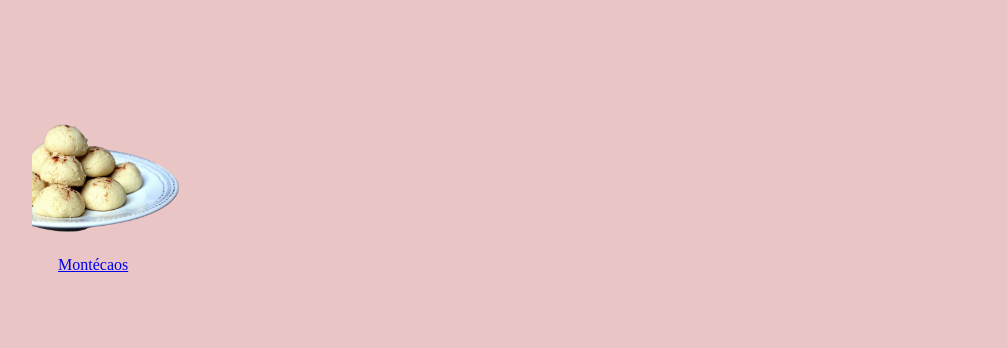
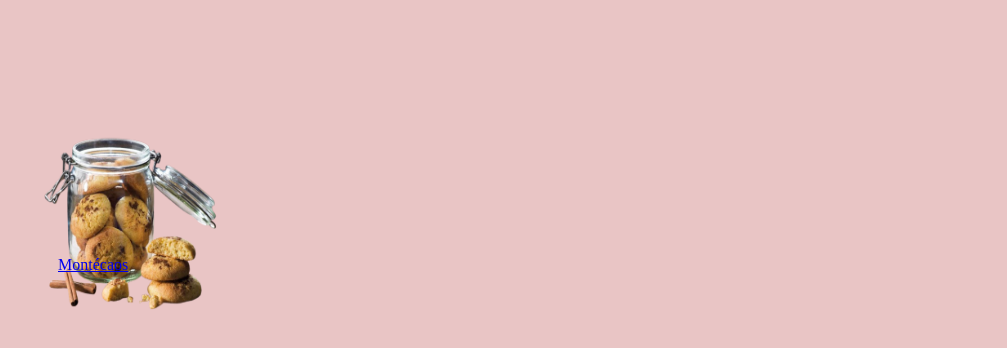
Before and after one commit to Anima-geek/journaldupetitbois, a plain HTML site: page recettes.html in a window 1280 px wide. Shown: the part 120-468 px from the top of the page, without its empty margins (6-1013 px from the left). Drawn offline with Linux system fonts and the light colour scheme; a web font is replaced by a local one.

Commit message:
Update recettes.html

```diff
--- a/recettes.html
+++ b/recettes.html
@@ -24,20 +24,17 @@
                     <li class="Button">
                         <a class="main" href="recettes.html">Recettes</a>
                     </li>
-                    <!--<li class="Button">
-                        <a class="main" href="ludotheque.html">Ludothèque</a>
-                    </li>
                     <li class="Button">
                         <a class="main" href="activité.html"> Activités</a>
-                    </li>-->
+                    </li>
                 </ul>
             </nav>
         </header>
     </div>
 
-    <div class="montecaos"> <a href="doc/montecaos_recette.png" target="_blank">
-        <img src="doc/montecaos_photo.png" style="width:160px; height: 130px;">
+    <div class="montecaos"> <a href="montecao.html">
+        <img src="doc/montecao.png" style="width:250px; height: 190px;">
     </div>
     <div class="titre-montecaos">
-        <a href="doc/montecaos_recette.png" target="_blank"> Montécaos</a>
+        <a href="montecao.html"> Montécaos</a>
     </div>
```
